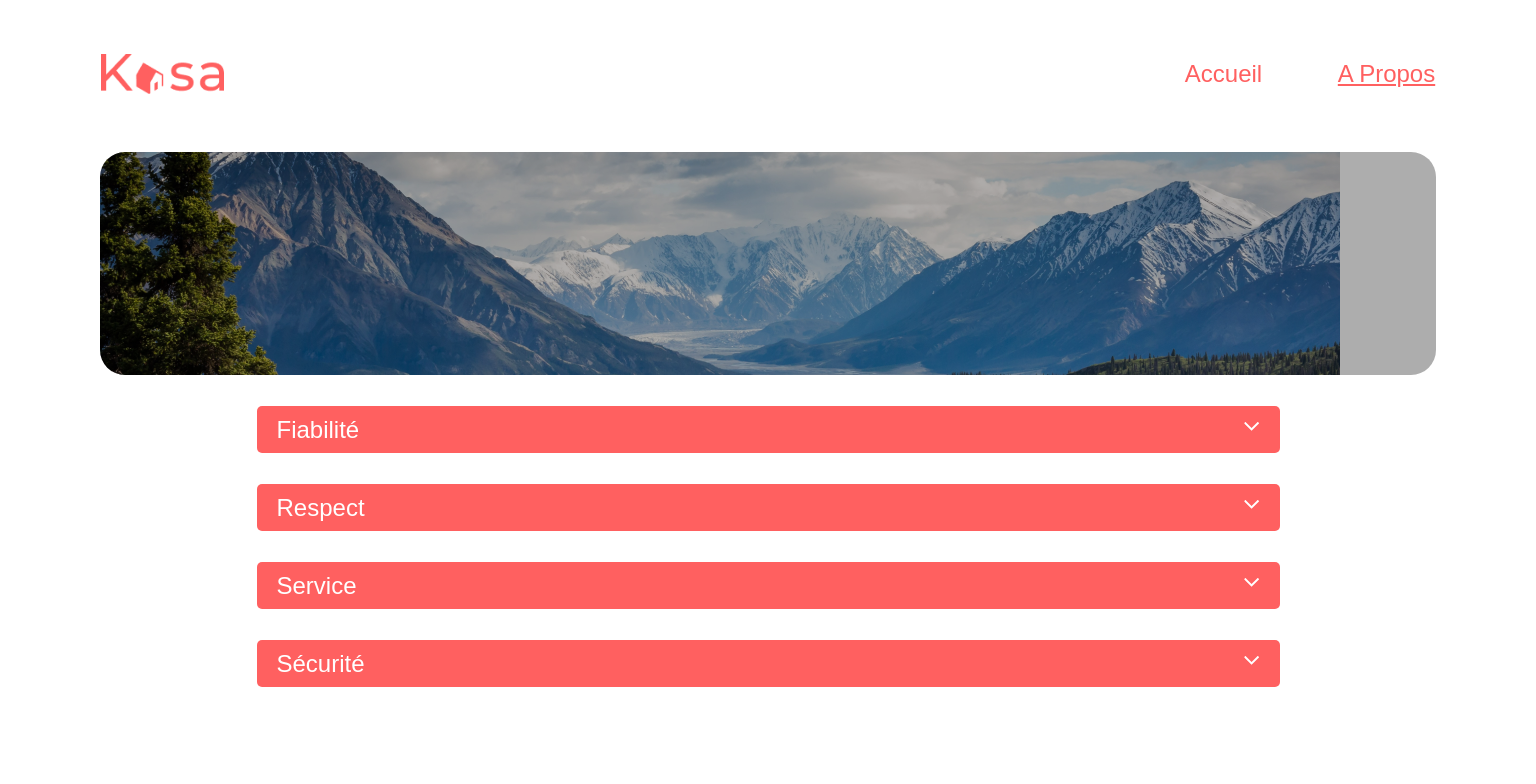
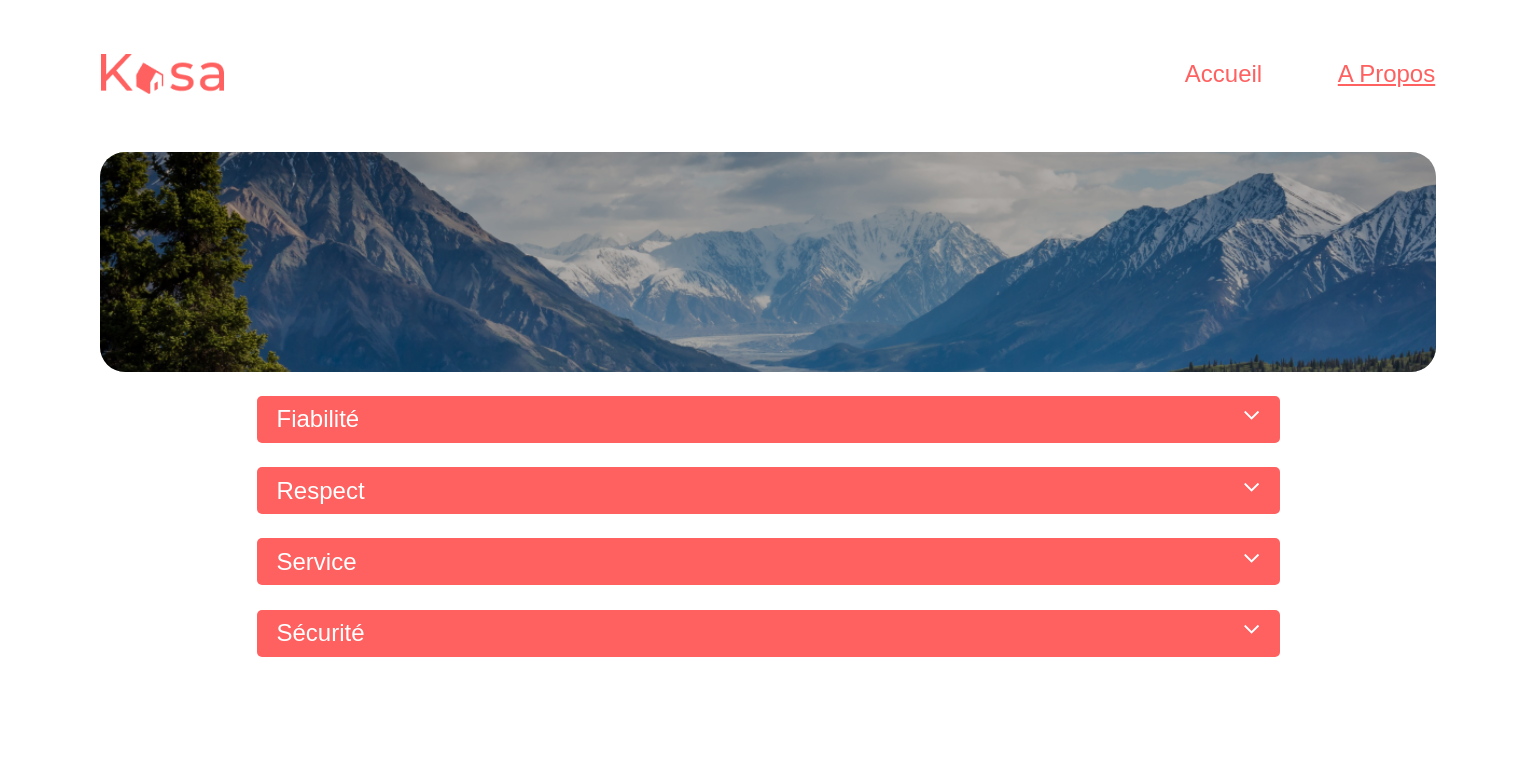
Before and after one commit to Missfantaxya/AlexiaSkrzypczak_11_22082022, a React (Create React App) app: page /about in a window 1536 px wide. Shown: the top 784 px of the page. Built offline with nearby package versions, Linux system fonts and the light colour scheme.

Commit message:
dropdown responsive & fix margin-bottom

```diff
--- a/src/components/About.css
+++ b/src/components/About.css
@@ -1,15 +1,13 @@
-.about{
-    margin-bottom: 10.5rem;
-  }
-
 .about__mask{
   margin-top: 1.0625rem;
   width: 100%;
-  height: 13.9375rem;
+  height: 27.46305vh;
   border-radius: 10px;
   background-color: #F7F7F7;
   background-image: url(../assets/about-mask-mobile.png);
   background-repeat: no-repeat;
+  background-size: cover;
+  background-position: center;
   overflow: hidden;
 }
 
@@ -25,11 +23,7 @@
   padding-bottom: 3.28625rem;
 }
 
-@media screen and (min-width: 1440px) {
-  .about{
-    margin-bottom: 12.5625rem;
-  }
-
+@media screen and (min-width: 700px) {
   .about__mask{
     margin-top: 2.75rem;
     border-radius: 25px;
--- a/src/components/Dropdown.css
+++ b/src/components/Dropdown.css
@@ -1,6 +1,15 @@
 .dropdown{
   position: relative;
-  margin: 1.25rem 0;
+  margin: min(2.46305vh,31px) auto;
+}
+
+.dropdown__about:last-child{
+  margin-bottom: min(20.68965vh,201px);
+}
+
+/* FIX ME : ne fonctionne pas avec firefox */
+.dropdown__about:last-child:has(.dropdown__arrow--open){
+  margin-bottom: 0;
 }
 
 .dropdown__button{
@@ -51,7 +60,7 @@
   .dropdown__about{
     --button-height :2.9375rem;
     width: 63.9375rem;
-    margin: 1.9375rem auto;
+    margin: max(3.02724vh,20px) auto;
   }
 
   .dropdown__button {
```
